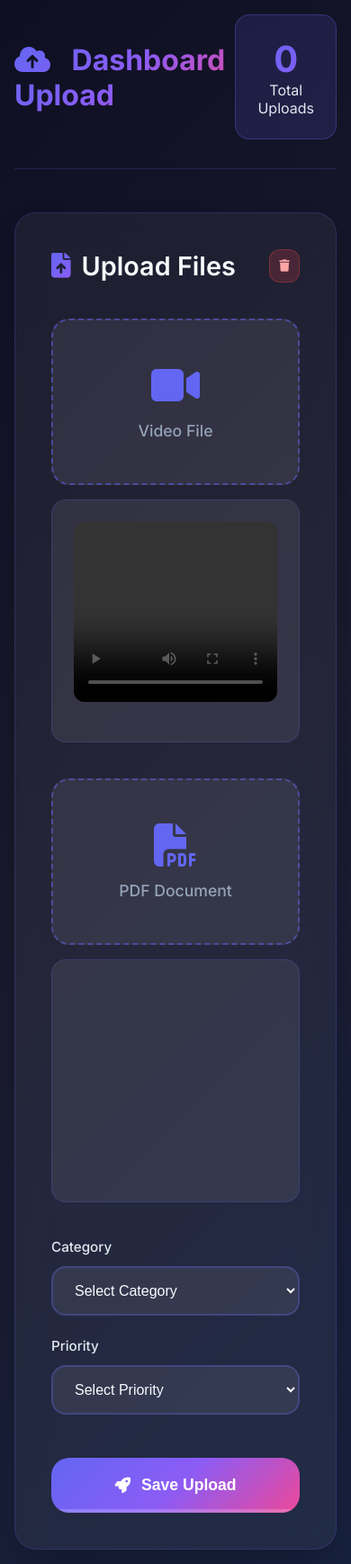
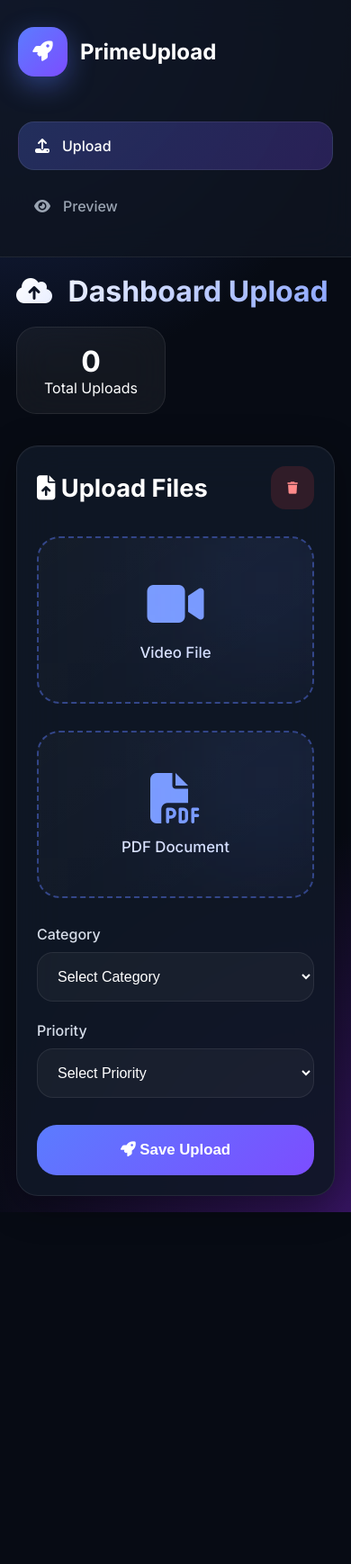
Before and after one commit to raja-vishwakarma1/PrimeUpload-, a plain HTML site: page index.html in a window 390 px wide. Shown: the whole page at 90% size. After the commit the page ends 1347 px from the top, so only its background shows below. Drawn offline with Linux system fonts and the light colour scheme.

Commit message:
Update style.css

```diff
--- a/style.css
+++ b/style.css
@@ -1,510 +1,496 @@
-* {
-    margin: 0;
-    padding: 0;
-    box-sizing: border-box;
+*{
+    margin:0;
+    padding:0;
+    box-sizing:border-box;
 }
 
-body {
-    font-family: 'Inter', sans-serif;
-    background: linear-gradient(135deg, #0f0f23 0%, #1a1a2e 50%, #16213e 100%);
-    color: #e2e8f0;
-    overflow-x: hidden;
+:root{
+    --bg:#070b14;
+    --card:#101826;
+    --card2:#131d2d;
+    --primary:#5b7cff;
+    --secondary:#7c4dff;
+    --text:#ffffff;
+    --muted:#9aa4b2;
+    --border:rgba(255,255,255,0.08);
 }
 
-/* App Layout */
-.app {
-    display: flex;
-    min-height: 100vh;
+body{
+    font-family:'Inter',sans-serif;
+    background:
+    radial-gradient(circle at top left,#1d2d5f 0%,transparent 30%),
+    radial-gradient(circle at bottom right,#35145f 0%,transparent 30%),
+    var(--bg);
+    color:var(--text);
+    overflow-x:hidden;
 }
 
-.sidebar {
-    width: 280px;
-    background: linear-gradient(180deg, rgba(15,15,35,0.95) 0%, rgba(26,26,46,0.95) 100%);
-    backdrop-filter: blur(20px);
-    border-right: 1px solid rgba(99, 102, 241, 0.2);
-    padding: 2rem 0;
-    position: fixed;
-    height: 100vh;
-    z-index: 100;
+/* APP */
+
+.app{
+    display:flex;
+    min-height:100vh;
 }
 
-.logo {
-    display: flex;
-    align-items: center;
-    gap: 12px;
-    padding: 0 2rem 3rem;
-    color: #6366f1;
-    font-size: 1.5rem;
-    font-weight: 700;
+/* SIDEBAR */
+
+.sidebar{
+    width:270px;
+    background:rgba(15,20,32,0.85);
+    backdrop-filter:blur(20px);
+    border-right:1px solid var(--border);
+    position:fixed;
+    height:100vh;
+    padding:30px 20px;
+    z-index:100;
 }
 
-.logo i {
-    font-size: 2rem;
+.logo{
+    display:flex;
+    align-items:center;
+    gap:14px;
+    font-size:1.5rem;
+    font-weight:700;
+    margin-bottom:50px;
+    color:white;
 }
 
-.nav {
-    display: flex;
-    flex-direction: column;
-    gap: 1rem;
-    padding: 0 1.5rem;
+.logo i{
+    width:55px;
+    height:55px;
+    border-radius:18px;
+    background:linear-gradient(135deg,var(--primary),var(--secondary));
+    display:flex;
+    align-items:center;
+    justify-content:center;
+    font-size:1.4rem;
+    box-shadow:0 10px 30px rgba(91,124,255,.4);
 }
 
-.nav-item {
-    display: flex;
-    align-items: center;
-    gap: 16px;
-    padding: 14px 20px;
-    color: #94a3b8;
-    text-decoration: none;
-    border-radius: 16px;
-    font-weight: 500;
-    transition: all 0.3s cubic-bezier(0.4, 0, 0.2, 1);
-    position: relative;
+.nav{
+    display:flex;
+    flex-direction:column;
+    gap:14px;
 }
 
-.nav-item:hover {
-    background: rgba(99, 102, 241, 0.15);
-    color: #e2e8f0;
-    transform: translateX(8px);
+.nav-item{
+    display:flex;
+    align-items:center;
+    gap:14px;
+    text-decoration:none;
+    color:var(--muted);
+    padding:16px 18px;
+    border-radius:18px;
+    transition:.3s;
+    font-weight:500;
 }
 
-.nav-item.active {
-    background: linear-gradient(135deg, rgba(99, 102, 241, 0.25) 0%, rgba(139, 92, 246, 0.25) 100%);
-    color: #a5b4fc;
+.nav-item:hover{
+    background:rgba(255,255,255,0.05);
+    color:white;
+    transform:translateX(6px);
 }
 
-.nav-item i {
-    font-size: 1.2rem;
-    width: 20px;
+.nav-item.active{
+    background:linear-gradient(135deg,
+    rgba(91,124,255,.25),
+    rgba(124,77,255,.25));
+    color:white;
+    border:1px solid rgba(255,255,255,0.08);
 }
 
-/* Main Content */
-.main-content {
-    margin-left: 280px;
-    flex: 1;
-    padding: 2rem;
-    min-height: 100vh;
+/* MAIN */
+
+.main-content{
+    margin-left:270px;
+    width:100%;
+    padding:35px;
 }
 
-.header {
-    display: flex;
-    justify-content: space-between;
-    align-items: center;
-    margin-bottom: 3rem;
-    padding-bottom: 2rem;
-    border-bottom: 1px solid rgba(99, 102, 241, 0.2);
+.header{
+    display:flex;
+    justify-content:space-between;
+    align-items:center;
+    margin-bottom:35px;
+    flex-wrap:wrap;
+    gap:20px;
 }
 
-.page-title {
-    font-size: 2.5rem;
-    font-weight: 700;
-    background: linear-gradient(135deg, #6366f1 0%, #8b5cf6 50%, #ec4899 100%);
-    -webkit-background-clip: text;
-    -webkit-text-fill-color: transparent;
-    background-clip: text;
+.page-title{
+    font-size:2.7rem;
+    font-weight:800;
+    background:linear-gradient(135deg,#fff,#8ba5ff);
+    -webkit-background-clip:text;
+    -webkit-text-fill-color:transparent;
 }
 
-.page-title i {
-    margin-right: 16px;
+.page-title i{
+    margin-right:10px;
 }
 
-/* Cards */
-.upload-card, .preview-card {
-    background: rgba(255, 255, 255, 0.05);
-    backdrop-filter: blur(20px);
-    border: 1px solid rgba(99, 102, 241, 0.2);
-    border-radius: 24px;
-    padding: 2.5rem;
-    box-shadow: 0 25px 50px -12px rgba(0, 0, 0, 0.25);
+/* STAT */
+
+.stat-card{
+    background:rgba(255,255,255,0.05);
+    border:1px solid var(--border);
+    backdrop-filter:blur(20px);
+    padding:18px 30px;
+    border-radius:22px;
+    text-align:center;
 }
 
-.card-header {
-    display: flex;
-    justify-content: space-between;
-    align-items: center;
-    margin-bottom: 2.5rem;
+.stat-number{
+    display:block;
+    font-size:2rem;
+    font-weight:800;
+    color:white;
 }
 
-.card-header h2 {
-    font-size: 1.8rem;
-    font-weight: 600;
-    display: flex;
-    align-items: center;
-    gap: 12px;
-    color: #f8fafc;
+/* CARD */
+
+.upload-card,
+.preview-card{
+    background:rgba(16,24,38,0.9);
+    border:1px solid var(--border);
+    border-radius:30px;
+    padding:35px;
+    backdrop-filter:blur(25px);
+    box-shadow:
+    0 10px 40px rgba(0,0,0,0.4),
+    inset 0 1px 0 rgba(255,255,255,0.03);
 }
 
-.card-header h2 i {
-    background: linear-gradient(135deg, #6366f1, #8b5cf6);
-    -webkit-background-clip: text;
-    -webkit-text-fill-color: transparent;
+.card-header{
+    display:flex;
+    justify-content:space-between;
+    align-items:center;
+    margin-bottom:30px;
 }
 
-/* File Upload */
-.file-upload-group {
-    margin-bottom: 2.5rem;
+.card-header h2{
+    font-size:1.7rem;
 }
 
-.file-label {
-    display: block;
-    background: rgba(255, 255, 255, 0.08);
-    border: 2px dashed rgba(99, 102, 241, 0.5);
-    border-radius: 20px;
-    padding: 3rem 2rem;
-    text-align: center;
-    cursor: pointer;
-    transition: all 0.3s ease;
-    position: relative;
-    overflow: hidden;
+/* FILE BOX */
+
+.file-upload-group{
+    margin-bottom:30px;
 }
 
-.file-label:hover {
-    border-color: #6366f1;
-    background: rgba(99, 102, 241, 0.1);
-    transform: translateY(-4px);
-    box-shadow: 0 20px 40px rgba(99, 102, 241, 0.15);
+.file-label{
+    position:relative;
+    display:block;
+    padding:45px 20px;
+    border-radius:25px;
+    border:2px dashed rgba(91,124,255,.45);
+    background:
+    linear-gradient(145deg,
+    rgba(255,255,255,0.03),
+    rgba(255,255,255,0.01));
+    text-align:center;
+    cursor:pointer;
+    overflow:hidden;
+    transition:.35s;
 }
 
-.file-label i {
-    font-size: 3rem;
-    color: #6366f1;
-    margin-bottom: 1rem;
-    display: block;
+.file-label::before{
+    content:'';
+    position:absolute;
+    width:180px;
+    height:180px;
+    background:rgba(91,124,255,0.15);
+    filter:blur(80px);
+    top:-40px;
+    right:-40px;
 }
 
-.file-label span {
-    font-size: 1.1rem;
-    font-weight: 500;
-    color: #94a3b8;
+.file-label:hover{
+    transform:translateY(-6px);
+    border-color:#7c4dff;
+    box-shadow:0 20px 50px rgba(91,124,255,.18);
 }
 
-.file-label input {
-    position: absolute;
-    opacity: 0;
-    width: 100%;
-    height: 100%;
-    cursor: pointer;
+.file-label i{
+    font-size:3.5rem;
+    margin-bottom:16px;
+    color:#7c9dff;
 }
 
-.file-label.has-file {
-    border-style: solid;
-    border-color: #10b981;
-    background: rgba(16, 185, 129, 0.1);
+.file-label span{
+    display:block;
+    font-size:1.05rem;
+    color:#dbe4ff;
+    font-weight:500;
 }
 
-.file-label.has-file i {
-    color: #10b981;
+.file-label input{
+    position:absolute;
+    inset:0;
+    opacity:0;
+    cursor:pointer;
 }
 
-/* Preview */
-.preview-area {
-    background: rgba(255, 255, 255, 0.08);
-    border-radius: 16px;
-    padding: 1.5rem;
-    margin-top: 1rem;
-    border: 1px solid rgba(99, 102, 241, 0.2);
+.file-label.has-file{
+    border-style:solid;
+    border-color:#22c55e;
+    background:rgba(34,197,94,.08);
 }
 
-.preview-video, .preview-pdf {
-    width: 100%;
-    height: 200px;
-    border-radius: 12px;
-    border: none;
+/* PREVIEW */
+
+.preview-area{
+    margin-top:16px;
+    background:rgba(255,255,255,0.04);
+    border-radius:20px;
+    padding:20px;
+    border:1px solid var(--border);
 }
 
-.preview-filename {
-    display: block;
-    margin-top: 1rem;
-    color: #94a3b8;
-    font-size: 0.9rem;
-    word-break: break-all;
+.preview-video,
+.preview-pdf{
+    width:100%;
+    height:240px;
+    border:none;
+    border-radius:16px;
 }
 
-/* Form */
-.form-row {
-    display: grid;
-    grid-template-columns: 1fr 1fr;
-    gap: 2rem;
-    margin-bottom: 3rem;
+.preview-filename{
+    display:block;
+    margin-top:12px;
+    color:var(--muted);
+    word-break:break-all;
 }
 
-.form-group {
-    position: relative;
+/* FORM */
+
+.form-row{
+    display:grid;
+    grid-template-columns:1fr 1fr;
+    gap:22px;
+    margin-bottom:30px;
 }
 
-.form-group label {
-    display: block;
-    margin-bottom: 0.75rem;
-    font-weight: 500;
-    color: #e2e8f0;
-    font-size: 0.95rem;
+.form-group label{
+    display:block;
+    margin-bottom:10px;
+    color:#d7deea;
+    font-weight:500;
 }
 
-.form-group select {
-    width: 100%;
-    padding: 16px 20px;
-    background: rgba(255, 255, 255, 0.08);
-    border: 2px solid rgba(99, 102, 241, 0.3);
-    border-radius: 16px;
-    color: #f8fafc;
-    font-size: 1rem;
-    font-weight: 500;
-    transition: all 0.3s ease;
+.form-group select{
+    width:100%;
+    padding:17px 18px;
+    border-radius:18px;
+    border:1px solid rgba(255,255,255,0.08);
+    background:rgba(255,255,255,0.04);
+    color:white;
+    font-size:1rem;
+    transition:.3s;
 }
 
-.form-group select:focus {
-    outline: none;
-    border-color: #6366f1;
-    box-shadow: 0 0 0 4px rgba(99, 102, 241, 0.15);
-    background: rgba(255, 255, 255, 0.12);
+.form-group select:focus{
+    outline:none;
+    border-color:var(--primary);
+    box-shadow:0 0 0 4px rgba(91,124,255,.15);
 }
 
-.form-group select option {
-    background: #1a1a2e;
-    color: #f8fafc;
+.form-group option{
+    background:#111827;
 }
 
-/* Upload Button */
-.upload-btn {
-    width: 100%;
-    padding: 20px;
-    background: linear-gradient(135deg, #6366f1 0%, #8b5cf6 50%, #ec4899 100%);
-    border: none;
-    border-radius: 20px;
-    color: white;
-    font-size: 1.1rem;
-    font-weight: 600;
-    display: flex;
-    align-items: center;
-    justify-content: center;
-    gap: 12px;
-    cursor: pointer;
-    transition: all 0.3s cubic-bezier(0.4, 0, 0.2, 1);
-    position: relative;
-    overflow: hidden;
+/* BUTTON */
+
+.upload-btn,
+.btn-primary{
+    border:none;
+    background:linear-gradient(135deg,var(--primary),var(--secondary));
+    color:white;
+    font-weight:700;
+    border-radius:22px;
+    padding:18px 24px;
+    cursor:pointer;
+    transition:.35s;
+    position:relative;
+    overflow:hidden;
 }
 
-.upload-btn:hover {
-    transform: translateY(-4px);
-    box-shadow: 0 25px 50px -12px rgba(99, 102, 241, 0.4);
+.upload-btn{
+    width:100%;
+    font-size:1.05rem;
 }
 
-.upload-btn:active {
-    transform: translateY(-2px);
+.upload-btn:hover,
+.btn-primary:hover{
+    transform:translateY(-4px);
+    box-shadow:0 20px 45px rgba(91,124,255,.35);
 }
 
-.progress-bar {
-    position: absolute;
-    bottom: 0;
-    left: 0;
-    width: 100%;
-    height: 4px;
-    background: rgba(255, 255, 255, 0.2);
-    border-radius: 0 0 20px 20px;
+/* PROGRESS */
+
+.progress-bar{
+    position:absolute;
+    left:0;
+    bottom:0;
+    width:100%;
+    height:4px;
+    background:rgba(255,255,255,0.1);
 }
 
-.progress-fill {
-    height: 100%;
-    background: linear-gradient(90deg, #10b981, #34d399);
-    border-radius: 0 0 20px 20px;
-    width: 0%;
-    transition: width 0.3s ease;
+.progress-fill{
+    height:100%;
+    width:0%;
+    background:#22c55e;
 }
 
-/* Preview Page */
-.loading-screen {
-    display: flex;
-    justify-content: center;
-    align-items: center;
-    height: 400px;
+/* PREVIEW PAGE */
+
+.preview-grid{
+    display:grid;
+    gap:25px;
 }
 
-.loading-spinner i {
-    font-size: 4rem;
-    color: #6366f1;
-    margin-bottom: 1.5rem;
+.media-preview{
+    height:380px;
+    overflow:hidden;
+    border-radius:25px;
+    margin-bottom:20px;
+    border:1px solid var(--border);
 }
 
-.preview-grid {
-    display: grid;
-    grid-template-columns: repeat(auto-fit, minmax(400px, 1fr));
-    gap: 2rem;
+.media-preview video,
+.media-preview iframe{
+    width:100%;
+    height:100%;
+    border:none;
 }
 
-.preview-card {
-    transition: all 0.3s ease;
+.meta-tags{
+    display:flex;
+    gap:10px;
+    flex-wrap:wrap;
 }
 
-.preview-card:hover {
-    transform: translateY(-8px);
+.tag{
+    background:rgba(91,124,255,.14);
+    color:#b9c7ff;
+    padding:8px 14px;
+    border-radius:999px;
+    font-size:.85rem;
 }
 
-.media-preview {
-    height: 300px;
-    border-radius: 20px;
-    overflow: hidden;
-    margin-bottom: 1.5rem;
-    background: rgba(255, 255, 255, 0.05);
-    border: 1px solid rgba(99, 102, 241, 0.2);
+/* TOAST */
+
+.toast{
+    position:fixed;
+    top:20px;
+    right:20px;
+    padding:16px 24px;
+    border-radius:16px;
+    color:white;
+    font-weight:600;
+    z-index:1000;
+    transform:translateX(400px);
+    transition:.4s;
+    backdrop-filter:blur(20px);
 }
 
-.media-preview video, .media-preview iframe {
-    width: 100%;
-    height: 100%;
-    border-radius: 20px;
-    border: none;
+.toast.show{
+    transform:translateX(0);
 }
 
-.meta-tags {
-    display: flex;
-    flex-wrap: wrap;
-    gap: 8px;
-    margin-top: 1rem;
+.toast.success{
+    background:#16a34a;
 }
 
-.tag {
-    padding: 6px 16px;
-    background: rgba(99, 102, 241, 0.2);
-    border-radius: 20px;
-    font-size: 0.85rem;
-    font-weight: 500;
-    color: #a5b4fc;
+.toast.error{
+    background:#dc2626;
 }
 
-.empty-state {
-    text-align: center;
-    padding: 4rem 2rem;
+/* EMPTY */
+
+.empty-state{
+    text-align:center;
+    padding:80px 20px;
 }
 
-.empty-icon i {
-    font-size: 6rem;
-    color: rgba(148, 163, 184, 0.3);
-    margin-bottom: 2rem;
+.empty-icon i{
+    font-size:5rem;
+    color:rgba(255,255,255,0.2);
+    margin-bottom:20px;
 }
 
-.empty-state h3 {
-    font-size: 2rem;
-    margin-bottom: 1rem;
-    color: #94a3b8;
+/* BUTTON ICON */
+
+.btn-icon{
+    width:48px;
+    height:48px;
+    border-radius:16px;
+    border:none;
+    background:rgba(239,68,68,.15);
+    color:#ff8a8a;
+    cursor:pointer;
+    transition:.3s;
 }
 
-/* Toast */
-.toast {
-    position: fixed;
-    top: 20px;
-    right: 20px;
-    padding: 16px 24px;
-    background: linear-gradient(135deg, #10b981 0%, #34d399 100%);
-    color: white;
-    border-radius: 12px;
-    font-weight: 500;
-    box-shadow: 0 20px 40px rgba(16, 185, 129, 0.3);
-    transform: translateX(400px);
-    transition: transform 0.4s cubic-bezier(0.4, 0, 0.2, 1);
-    z-index: 1000;
+.btn-icon:hover{
+    transform:scale(1.08);
 }
 
-.toast.error {
-    background: linear-gradient(135deg, #ef4444 0%, #f87171 100%);
-    box-shadow: 0 20px 40px rgba(239, 68, 68, 0.3);
+/* HIDDEN */
+
+.hidden{
+    display:none;
 }
 
-.toast.show {
-    transform: translateX(0);
+/* MOBILE */
+
+@media(max-width:1024px){
+
+    .sidebar{
+        width:100%;
+        height:auto;
+        position:relative;
+        border-right:none;
+        border-bottom:1px solid var(--border);
     }
 
-.toast.hidden {
-    display: none;
+    .main-content{
+        margin-left:0;
     }
 
-/* Stats */
-.header-stats {
-    display: flex;
-    gap: 2rem;
+    .app{
+        flex-direction:column;
     }
 
-.stat-card {
-    text-align: center;
-    padding: 1.5rem;
-    background: rgba(99, 102, 241, 0.15);
-    border-radius: 16px;
-    border: 1px solid rgba(99, 102, 241, 0.3);
 }
 
-.stat-number {
-    display: block;
-    font-size: 2.5rem;
-    font-weight: 700;
-    background: linear-gradient(135deg, #6366f1, #8b5cf6);
-    -webkit-background-clip: text;
-    -webkit-text-fill-color: transparent;
+@media(max-width:768px){
+
+    .main-content{
+        padding:18px;
     }
 
-/* Responsive */
-@media (max-width: 1024px) {
-    .sidebar {
-        transform: translateX(-100%);
+    .page-title{
+        font-size:2rem;
     }
 
-    .main-content {
-        margin-left: 0;
-    }
+    .upload-card,
+    .preview-card{
+        padding:22px;
+        border-radius:24px;
     }
 
-@media (max-width: 768px) {
-    .main-content {
-        padding: 1rem;
+    .form-row{
+        grid-template-columns:1fr;
     }
 
-    .page-title {
-        font-size: 2rem;
+    .media-preview{
+        height:250px;
     }
 
-    .form-row {
-        grid-template-columns: 1fr;
-        gap: 1.5rem;
+    .header{
+        flex-direction:column;
+        align-items:flex-start;
     }
 
-    .preview-grid {
-        grid-template-columns: 1fr;
 }
-}
-
-.card-actions {
-    display: flex;
-    gap: 8px;
-}
-
-.btn-icon {
-    background: rgba(239, 68, 68, 0.2);
-    border: 1px solid rgba(239, 68, 68, 0.3);
-    color: #fca5a5;
-    border-radius: 12px;
-    padding: 10px;
-    cursor: pointer;
-    transition: all 0.3s ease;
-}
-
-.btn-icon:hover {
-    background: rgba(239, 68, 68, 0.3);
-    color: #f87171;
-}
-
-.btn-primary {
-    display: inline-flex;
-    align-items: center;
-    gap: 8px;
-    padding: 14px 24px;
-    background: linear-gradient(135deg, #6366f1 0%, #8b5cf6 100%);
-    color: white;
-    border: none;
-    border-radius: 16px;
-    font-weight: 600;
-    text-decoration: none;
-    transition: all 0.3s ease;
-}
-
-.btn-primary:hover {
-    transform: translateY(-2px);
-    box-shadow: 0 15px 35px rgba(99, 102, 241, 0.4);
-}
```
Lines whose indentation alone changed are shown as unchanged.
